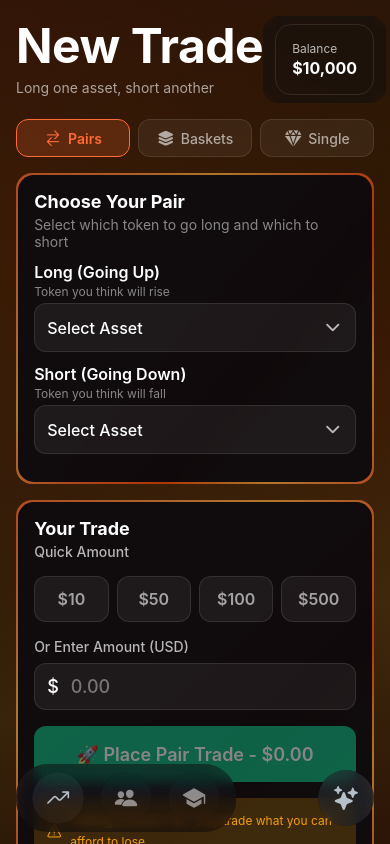
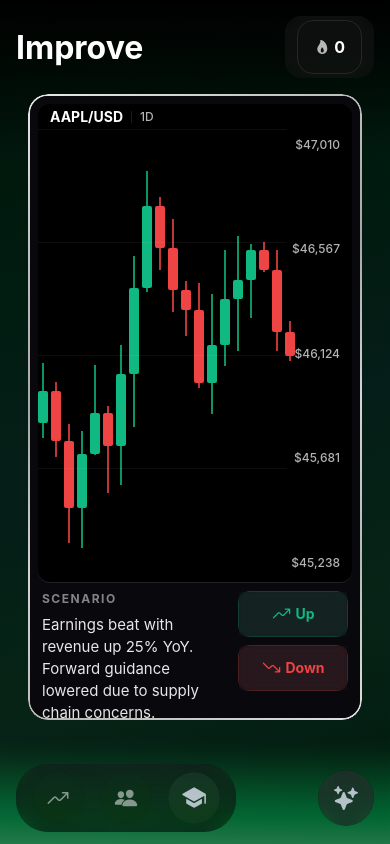
Before and after one commit to nikolasss4/amazing_project, a React Native app in the folder mobile/: screen /Improve in a window 390 px wide. Built offline with nearby package versions, Linux system fonts and the light colour scheme.

Commit message:
fix: improve screen

```diff
--- a/mobile/src/app/navigation/CustomTabBar.tsx
+++ b/mobile/src/app/navigation/CustomTabBar.tsx
@@ -109,7 +109,7 @@ export const CustomTabBar: React.FC<BottomTabBarProps> = ({
   const iconMap: Record<string, keyof typeof Ionicons.glyphMap> = {
     Trade: 'trending-up',
     Community: 'people',
-    Learn: 'school',
+    Improve: 'school',
   };
 
   const handleTabPress = (route: any, index: number) => {
--- a/mobile/src/app/navigation/RootNavigator.tsx
+++ b/mobile/src/app/navigation/RootNavigator.tsx
@@ -3,13 +3,13 @@ import { NavigationContainer } from '@react-navigation/native';
 import { createBottomTabNavigator } from '@react-navigation/bottom-tabs';
 import { TradeScreen } from '@features/trade/screens/TradeScreen';
 import { CommunityScreen } from '@features/community/screens/CommunityScreen';
-import { LearnScreen } from '@features/learn/screens/LearnScreen';
+import { ImproveScreen } from '@features/improve/screens/ImproveScreen';
 import { CustomTabBar } from './CustomTabBar';
 
 export type RootTabParamList = {
   Trade: undefined;
   Community: undefined;
-  Learn: undefined;
+  Improve: undefined;
 };
 
 const Tab = createBottomTabNavigator<RootTabParamList>();
@@ -25,7 +25,7 @@ export const RootNavigator: React.FC = () => {
       >
         <Tab.Screen name="Trade" component={TradeScreen} />
         <Tab.Screen name="Community" component={CommunityScreen} />
-        <Tab.Screen name="Learn" component={LearnScreen} />
+        <Tab.Screen name="Improve" component={ImproveScreen} />
       </Tab.Navigator>
     </NavigationContainer>
   );
```
